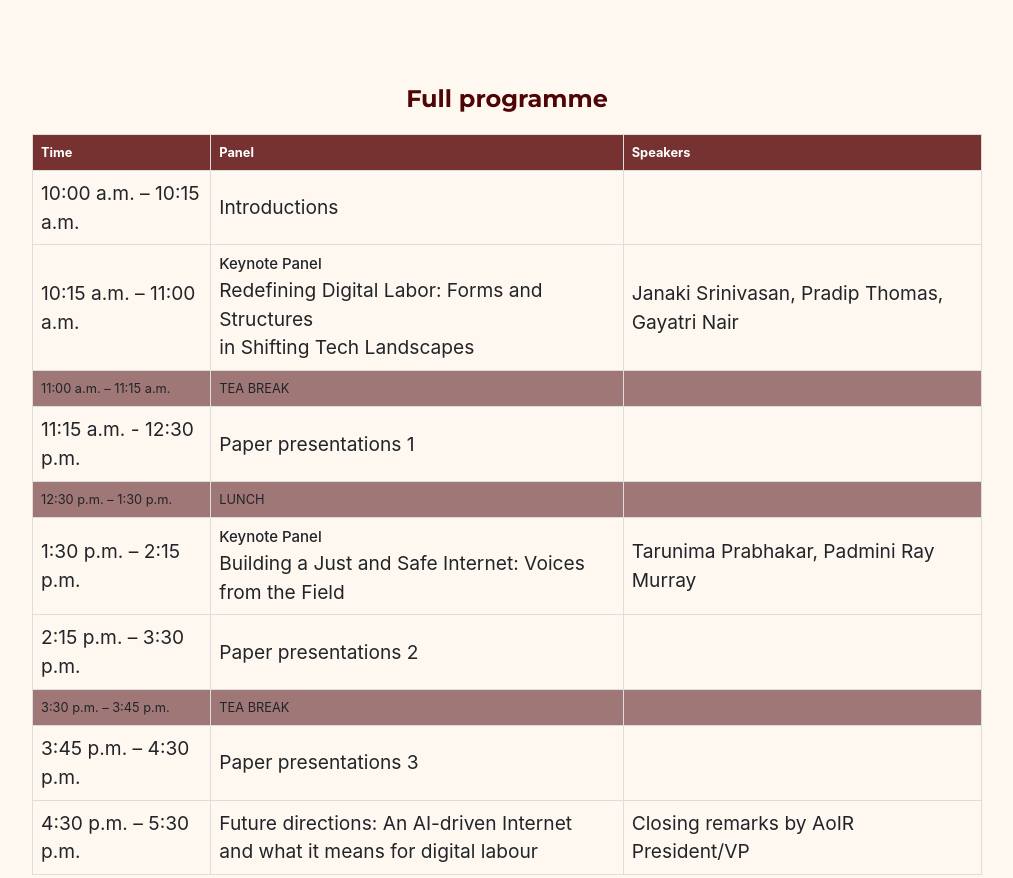
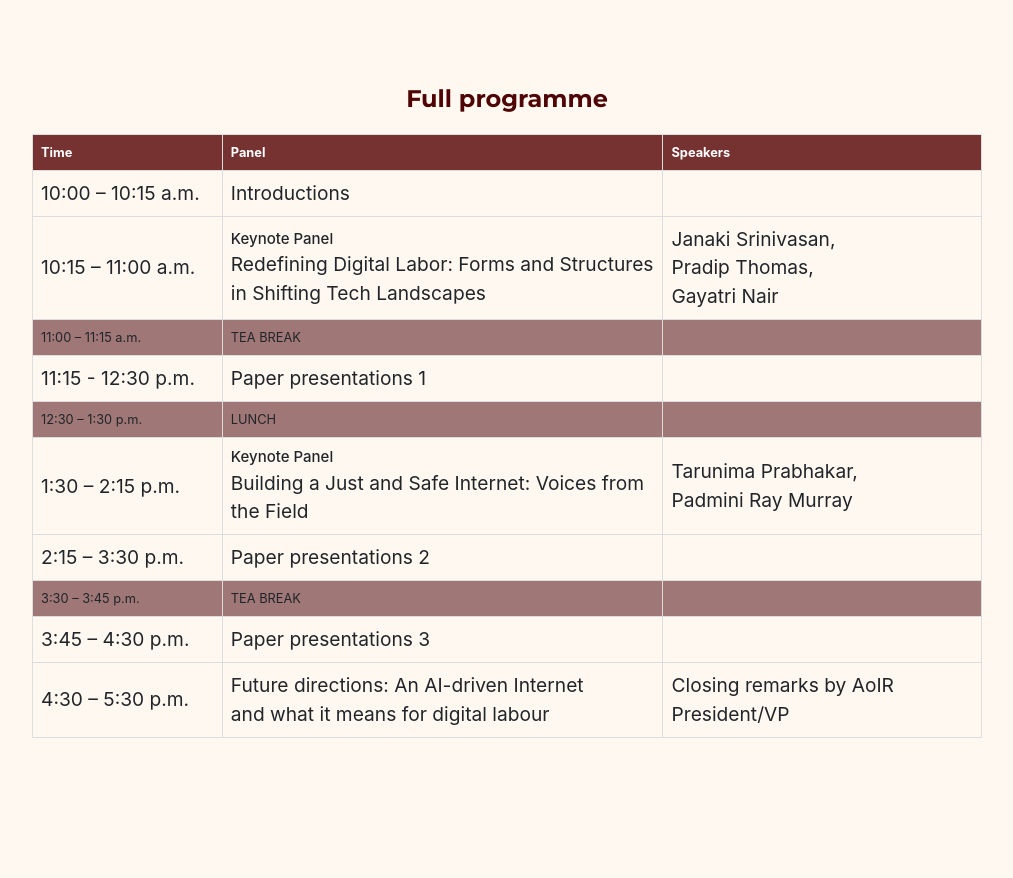
Before and after one commit to aoirhyd2024/aoirhyd2024, a website: page index.html in a window 1280 px wide. Shown: the part 6700-7578 px from the top of the page, without its empty margins (133-1146 px from the left). Drawn offline with Linux system fonts and the light colour scheme; files whose address does not match are found by name.

Commit message:
fixed table time lines

```diff
--- a/assets/css/style.scss
+++ b/assets/css/style.scss
@@ -260,6 +260,10 @@ section#programme {
 	.full-programme {
 		padding: 6rem 5rem 0 5rem;
 	}
+
+	.programme-table .panel-time {
+		width: 20%;
+	}
 }
 
 .keynote-members {
--- a/index.html
+++ b/index.html
@@ -336,7 +336,7 @@
 
 			<div id="full-programme" class="full-programme">
 			<h4>Full programme</h4>
-			<table>
+			<table class="programme-table">
 				<thead>
 					<tr>
 						<th>Time</th>
@@ -346,56 +346,56 @@
 				</thead>
 				<tbody>
 					<tr class="panel">
-						<td>10:00 a.m. – 10:15 a.m.</td>
+						<td class="panel-time">10:00 – 10:15 a.m.</td>
 						<td>Introductions</td>
 						<td> </td>
 					</tr>
 					<tr class="panel">
-						<td>10:15 a.m. – 11:00 a.m.</td>
+						<td class="panel-time">10:15 – 11:00 a.m.</td>
 						<td>
 							<div class="subtitle">Keynote Panel</div>
 							Redefining Digital Labor: Forms and Structures</br>in Shifting Tech Landscapes</td>
-						<td>Janaki Srinivasan, Pradip Thomas, Gayatri Nair</td>
+						<td>Janaki Srinivasan, </br>Pradip Thomas, </br>Gayatri Nair</td>
 					</tr>
 					<tr class="break">
-						<td>11:00 a.m. – 11:15 a.m.</td>
+						<td class="panel-time">11:00 – 11:15 a.m.</td>
 						<td>TEA BREAK</td>
 						<td> </td>
 					</tr>
 					<tr class="panel">
-						<td>11:15 a.m. -  12:30 p.m.</td>
+						<td class="panel-time">11:15 -  12:30 p.m.</td>
 						<td>Paper presentations 1</td>
 						<td> </td>
 					</tr>
 					<tr class="break">
-						<td>12:30 p.m. – 1:30 p.m.</td>
+						<td class="panel-time">12:30 – 1:30 p.m.</td>
 						<td>LUNCH</td>
 						<td> </td>
 					</tr>
 					<tr class="panel">
-						<td>1:30 p.m. – 2:15 p.m.</td>
+						<td class="panel-time">1:30 – 2:15 p.m.</td>
 						<td>
 							<div class="subtitle">Keynote Panel</div>
 							Building a Just and Safe Internet: Voices from the Field</td>
-						<td>Tarunima Prabhakar, Padmini Ray Murray</td>
+						<td>Tarunima Prabhakar, </br>Padmini Ray Murray</td>
 					</tr>
 					<tr class="panel">
-						<td>2:15 p.m. – 3:30 p.m.</td>
+						<td class="panel-time">2:15 – 3:30 p.m.</td>
 						<td>Paper presentations 2</td>
 						<td> </td>
 					</tr>
 					<tr class="break">
-						<td>3:30 p.m. – 3:45 p.m.</td>
+						<td class="panel-time">3:30 – 3:45 p.m.</td>
 						<td>TEA BREAK</td>
 						<td> </td>
 					</tr>
 					<tr class="panel">
-						<td>3:45 p.m. – 4:30 p.m.</td>
+						<td class="panel-time">3:45 – 4:30 p.m.</td>
 						<td>Paper presentations 3</td>
 						<td> </td>
 					</tr class="break">
 					<tr class="panel">
-						<td>4:30 p.m. – 5:30 p.m.</td>
+						<td class="panel-time">4:30 – 5:30 p.m.</td>
 						<td>Future directions: An AI-driven Internet </br>and what it means for digital labour
 
 </td>
```
Also changed, not shown: assets/css/style.css.
